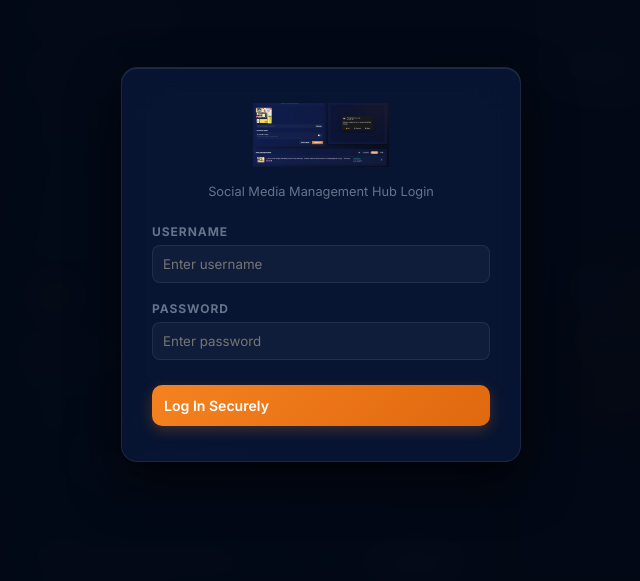
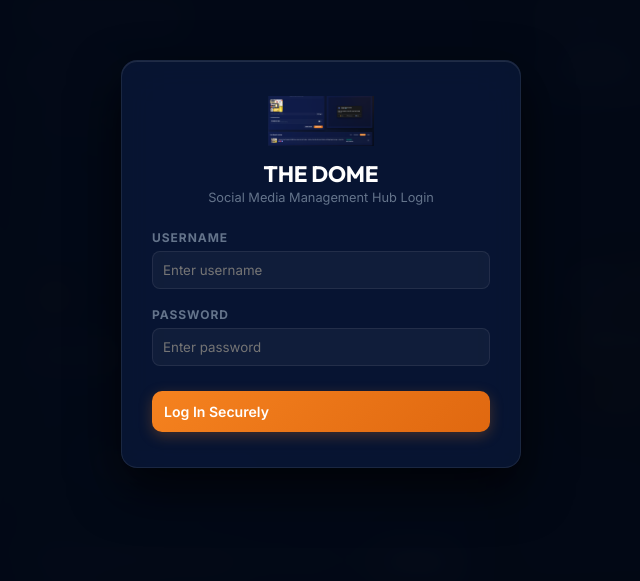
Before and after one commit to ShaunDurant-Dome/dome-social-media-hub, a website: page index.html in a window 1280 px wide. Shown: the part 136-717 px from the top of the page, without its empty margins (319-959 px from the left). Drawn offline with Linux system fonts and the light colour scheme; no server answers.

Commit message:
fix: restore official white Dome logo icon and header text layout

```diff
--- a/index.html
+++ b/index.html
@@ -11,7 +11,8 @@
   <div class="login-overlay active" id="loginOverlay">
     <div class="glass-panel login-card">
       <div style="text-align: center; margin-bottom: 25px;">
-        <img src="logo_white.png?v=6" style="height: 65px; max-width: 100%; object-fit: contain; margin-bottom: 12px;" alt="The Dome Social Hub Logo">
+        <img src="logo_white.png?v=8" style="height: 50px; margin-bottom: 10px;" alt="The Dome Logo">
+        <h2 style="font-size: 1.4rem; margin-bottom: 2px; font-weight: 700; color: #fff;">THE DOME</h2>
         <p style="font-size: 0.8rem; color: var(--text-muted);">Social Media Management Hub Login</p>
       </div>
 
@@ -37,8 +38,12 @@
   <div class="app-container">
     <!-- LEFT SIDEBAR -->
     <aside class="sidebar">
-      <a href="#" class="logo-container" style="display: flex; align-items: center; justify-content: center; padding: 5px 0;">
-        <img src="logo_white.png?v=6" class="dome-logo" alt="The Dome Social Hub Logo" style="height: 48px; max-width: 100%; object-fit: contain;">
+      <a href="#" class="logo-container">
+        <img src="logo_white.png?v=8" class="dome-logo" alt="The Dome Logo">
+        <div class="logo-text">
+          <h1>THE DOME</h1>
+          <div class="subtitle">Social Hub</div>
+        </div>
       </a>
 
       <!-- Department Selector dropdown -->
```
